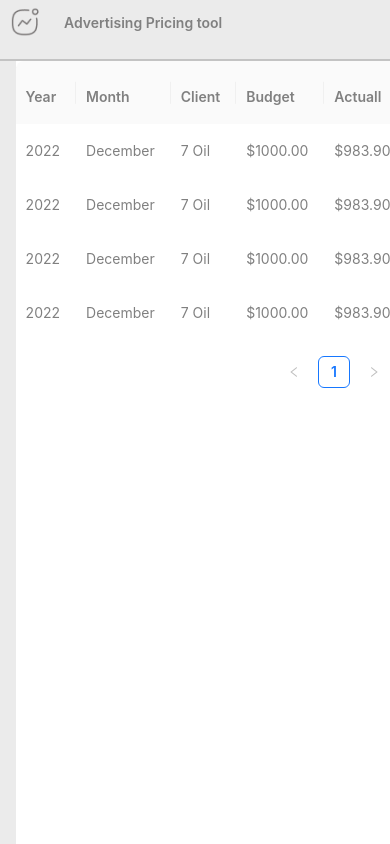
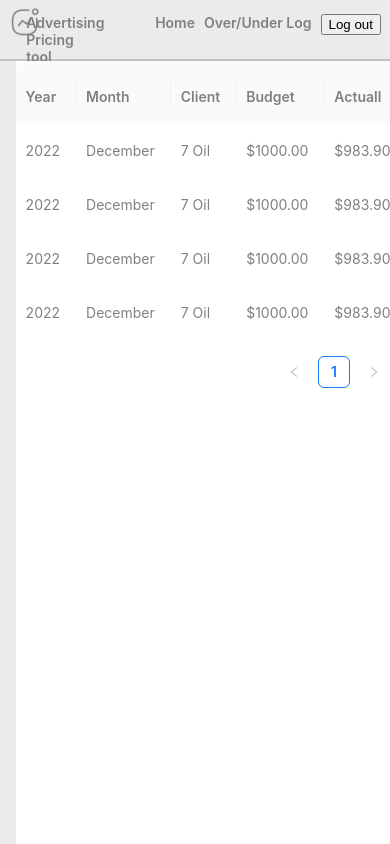
Before and after one commit to egeniegithub/adview, a React (Create React App) app in the folder frontend/: page /OverUnderlog in a window 390 px wide. Shown: the top 844 px of the page. Built offline with nearby package versions, Linux system fonts and the light colour scheme.

Commit message:
responsiveness fixes

```diff
--- a/frontend/src/Components/AdviewTable.jsx
+++ b/frontend/src/Components/AdviewTable.jsx
@@ -284,6 +284,7 @@ const AdviewTable = () => {
         <div className="TableMain">
           <Table
             style={{ height: "auto" }}
+            scroll={{ x: 900 }}
             className="adviewTable"
             columns={columns}
             dataSource={tableData}
@@ -294,17 +295,17 @@ const AdviewTable = () => {
 
         </div>
       </Spin>
-
       <Modal
         title={getIfUserExits() ? `Link Account to ${getIfUserExits()}` : "Link Accounts to GoldenGate Partners"}
-        width={"55%"}
+        width={"100%"}
         open={isModalOpen}
         onOk={handleOk}
         onCancel={handleCancel}
         footer={null}
+        className="responsive_warper"
       >
         <div style={{ display: 'flex', flexFlow: 'column' }}>
-          <div style={{ display: 'flex', gap: '2%', marginTop: '20px' }}>
+          <div className="buttons_wrapper">
             <GoogleBtn fetchAdsData={fetchAdsData} handleOk={handleOk} />
             <BingBtn fetchAdsData={fetchAdsData} handleOk={handleOk} />
             <LinkedinBtn fetchAdsData={fetchAdsData} handleOk={handleOk} />
--- a/frontend/src/Components/Facebook.jsx
+++ b/frontend/src/Components/Facebook.jsx
@@ -118,6 +118,7 @@ export const Facebook = ({ fetchAdsData, handleOk }) => {
                 title={<h5 style={{ padding: "2.5% 0% 0px 2.5%" }} >Select Meta ad Accounts to link</h5>}
                 width={"67%"}
                 open={showLinkedUserModal}
+                className='responsive_warper'
                 onOk={() => { setshowLinkedUserModal(false) }}
                 closable={false}
                 bodyStyle={{ padding: "2.5% 3.5%" }}
@@ -126,6 +127,7 @@ export const Facebook = ({ fetchAdsData, handleOk }) => {
 
                 <Table
                     bordered
+                    scroll={{ x: 900 }}
                     className='rowCustomeClassName2'
                     rowSelection={{
                         type: 'checkbox',
--- a/frontend/src/Components/GoogleBtn.jsx
+++ b/frontend/src/Components/GoogleBtn.jsx
@@ -116,6 +116,7 @@ export const GoogleBtn = ({ fetchAdsData, handleOk }) => {
             <Modal
                 title={<h5 style={{     padding: "2.5% 0% 0px 2.5%"}} >Select Google ad Accounts to link</h5>}
                 width={"67%"}
+                className='responsive_warper'
                 open={showLinkedUserModal}
                 onOk={() => { setshowLinkedUserModal(false) }}
                 closable={false}
@@ -124,6 +125,7 @@ export const GoogleBtn = ({ fetchAdsData, handleOk }) => {
             >
 
                 <Table
+                    scroll={{ x: 900 }}
                     bordered
                     className='rowCustomeClassName2'
                     rowSelection={{
--- a/frontend/src/Components/Linkdin.jsx
+++ b/frontend/src/Components/Linkdin.jsx
@@ -185,6 +185,7 @@ export const LinkedinBtn = ({ fetchAdsData, handleOk }) => {
         title={<h5 style={{ padding: "2.5% 0% 0px 2.5%" }} >Select Linkedin ad Accounts to link</h5>}
         width={"67%"}
         open={showLinkedUserModal}
+        className='responsive_warper'
         onOk={() => { setshowLinkedUserModal(false) }}
         closable={false}
         bodyStyle={{ padding: "2.5% 3.5%" }}
@@ -192,6 +193,7 @@ export const LinkedinBtn = ({ fetchAdsData, handleOk }) => {
       >
 
         <Table
+          scroll={{ x: 900 }}
           bordered
           className='rowCustomeClassName2'
           rowSelection={{
--- a/frontend/src/Components/Nav.jsx
+++ b/frontend/src/Components/Nav.jsx
@@ -8,14 +8,14 @@ const Nav = () => {
     return (
         <div className='Nav'>
             <Row>
-                <Col md={1}>
+                <Col md={1} sm={3} xs={1}>
                     <img className='Navlogo' src="./capture.png" alt="" />
                 </Col>
-                <Col md={8}>
+                <Col md={8} sm={3} xs={4}>
                     <p className='NavText'>Advertising Pricing tool</p>
                 </Col>
-                <Col md={9}></Col>
-                <Col md={5} className="NavList">
+                <Col md={9} sm={4} xs={4}></Col>
+                <Col md={5} sm={12} xs={15} className="NavList">
                     <Link to="/" className='nav_items'>
                         <p>Home</p>
                     </Link>
--- a/frontend/src/styles/table.css
+++ b/frontend/src/styles/table.css
@@ -46,6 +46,7 @@
 }
 .ant-btn {
     padding: 4px 20px;
+    width: 100%;
 }
 .kep-login-facebook {
     font-size: 14px !important;
@@ -117,3 +118,21 @@
     border: 1px #3e3e3e2e solid !important;
     border-bottom: 0px !important;
 }
+
+.responsive_warper{
+    width: 55% !important;
+    @media only screen and (max-width: 800px) {
+        width: 100% !important;
+    }
+}
+.buttons_wrapper{
+    display: flex;
+    gap: 2%;
+    margin-top: 20px;
+    @media only screen and (max-width: 900px) {
+        display: grid;
+        grid-template-columns: repeat(auto-fit, minmax(100px, 2fr));
+        grid-gap: 10px;
+    }
+
+}
```
